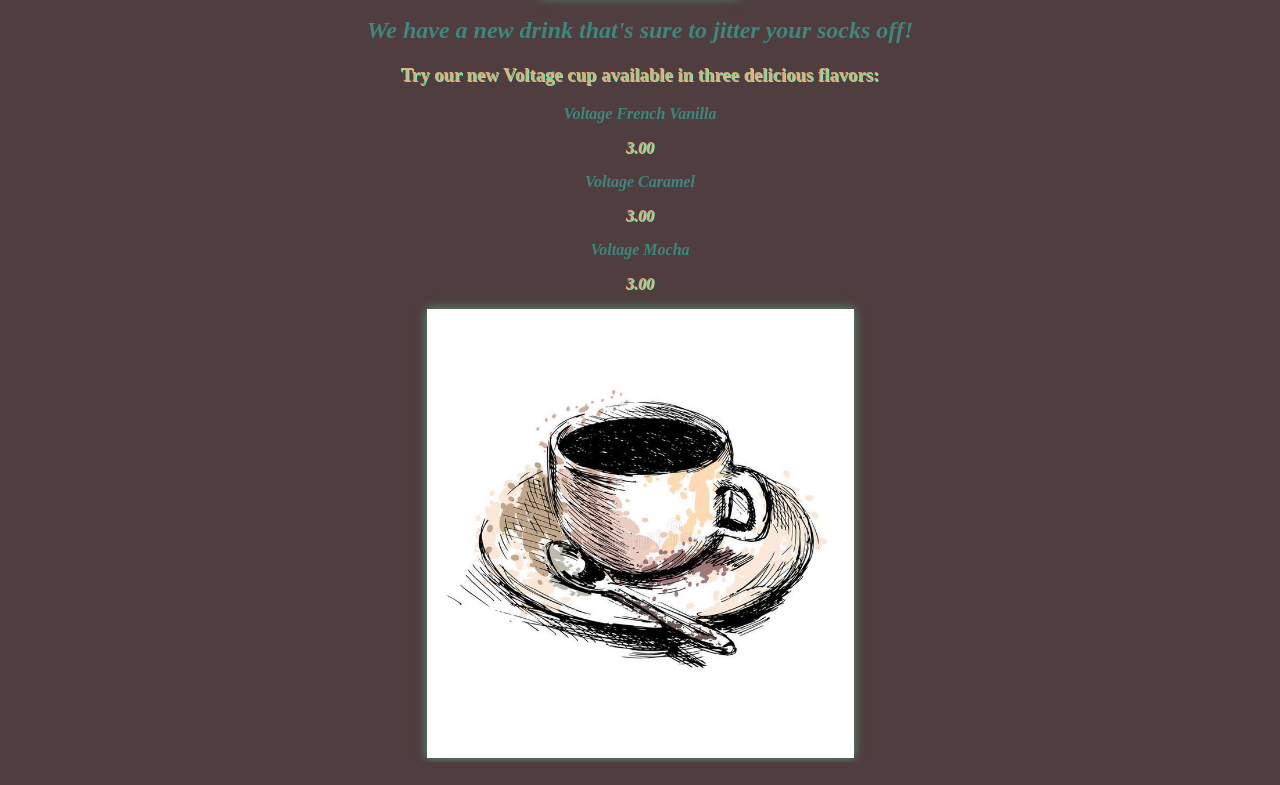
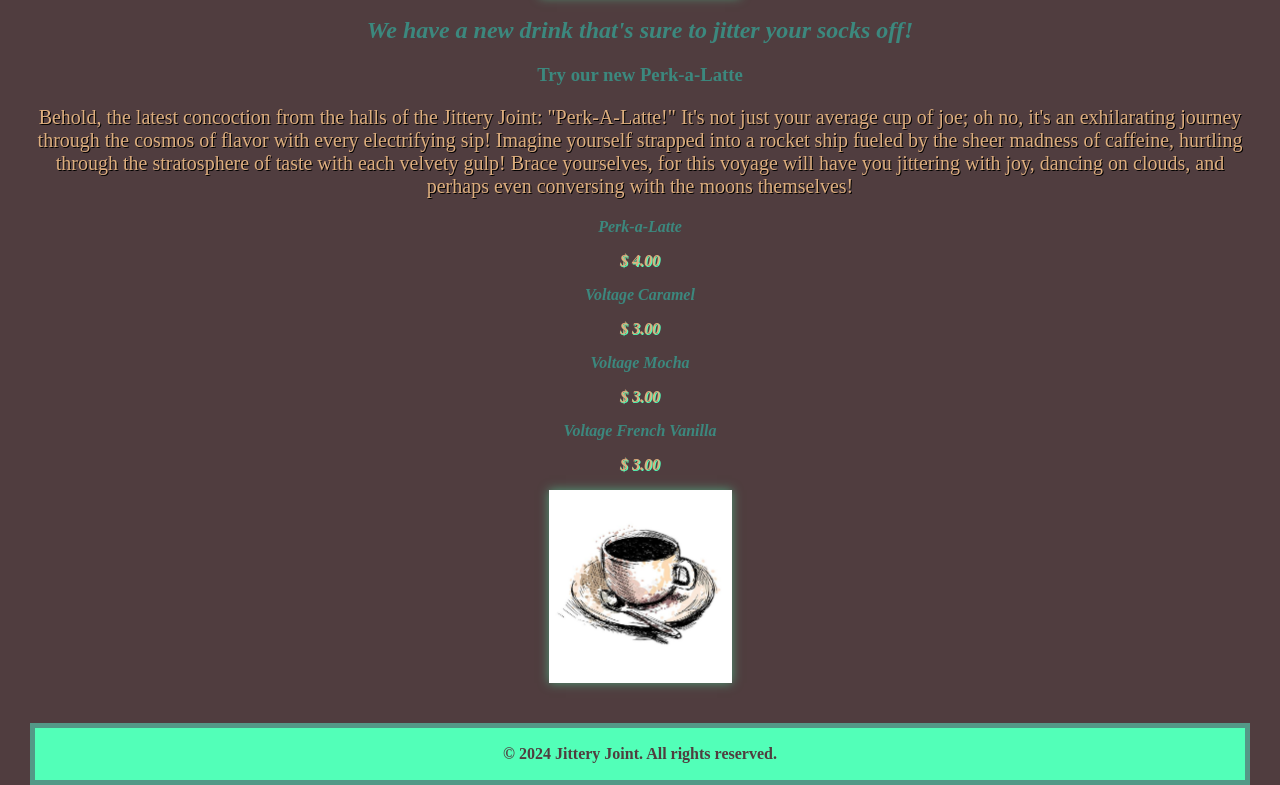
Before and after one commit to SurrenderPRSVR/ResponsiveNavBar, a plain HTML site: page index.html in a window 1280 px wide. Shown: the part 482-1267 px from the top of the page. Before the commit the page ends 1244 px from the top, so only its background shows below. Drawn offline with Linux system fonts and the light colour scheme.

Commit message:
CompleteResNavBar

```diff
--- a/basic.css
+++ b/basic.css
@@ -49,9 +49,9 @@ h1 {
 }
 
 .coffee{
-    color: #DDAE7E;
+    color: #3C887E;
     text-align: center;
-    text-shadow: 1px 1px 0 #52FFB8;
+
 }
 
 .flavors{
@@ -69,6 +69,24 @@ h1 {
 }
 
 .cup img {
-    max-width: 35%;
+    max-width: 15%;
     box-shadow: 0 0 10px rgba(82, 255, 184, 0.5);
 }
+
+.description {
+    font-size: 125%;
+    color: #DDAE7E;
+    text-shadow: 1px 1px 0 black;
+}
+
+.footer {
+    padding: 1px;
+    text-align: center;
+    color: #503D3F;
+    font-weight: bold;
+    border: 5px solid #539987;
+    display: flex;
+    flex: 1 1 0;
+    justify-content: center;
+    background-color: #52FFB8;
+ }
--- a/index.html
+++ b/index.html
@@ -13,29 +13,42 @@
             <ul class="container">
                 <li>Home</li>
                 <li>Menu</li>
-                <li>Search</li>
+                <li>Order</li>
             </ul>
    </nav>
-   <div class="advertisement">
+  <div class="advertisement">
       <img class="fancy" src="/images/coffee-fancy.jpg" alt="fancy coffee cup advertisement image">
     <h2>We have a new drink that's sure to jitter your socks off!</h2>
   </div>
   <div class="coffee">
-    <h3 italic>Try our new Voltage cup available in three delicious flavors:</h3>
+    <h3 italic>Try our new Perk-a-Latte</h3>
+    <div class="description">
+    <p>
+      Behold, the latest concoction from the halls of the Jittery Joint: "Perk-A-Latte!" It's not just your average cup of joe; oh no, it's an exhilarating journey through the cosmos of flavor with every electrifying sip! Imagine yourself strapped into a rocket ship fueled by the sheer madness of caffeine, hurtling through the stratosphere of taste with each velvety gulp! Brace yourselves, for this voyage will have you jittering with joy, dancing on clouds, and perhaps even conversing with the moons themselves!</p>
+    </div>
   </div>
   <div class="flavors">
     <article class="item">
-      <p class="flavor">Voltage French Vanilla</p><div class="price"><p class="price">3.00</p></div>
+      <p class="flavor">Perk-a-Latte</p><div class="price"><p class="price">$ 4.00</p></div>
     </article>
     <article class="item">
-      <p class="flavor">Voltage Caramel</p><div class="price"><p class="price">3.00</p></div>
+      <p class="flavor">Voltage Caramel</p><div class="price"><p class="price">$ 3.00</p></div>
     </article>
     <article class="item">
-      <p class="flavor">Voltage Mocha</p><div class="price"><p class="price">3.00</p></div>
+      <p class="flavor">Voltage Mocha</p><div class="price"><p class="price">$ 3.00</p></div>
+    </article>
+    <article class="item">
+      <p class="flavor">Voltage French Vanilla</p><div class="price"><p class="price">$ 3.00</p></div>
     </article>
   <div class="cup img">
     <img src="/images/coffee.jpg" alt="sketched cup of coffee on a small plate">
   </div>
     </div>
+    <br><br>
+    <footer class="footer">
+        <div class="container">
+          <p>&copy; 2024 Jittery Joint. All rights reserved.</p>
+        </div>
+      </footer>
   </body>
 </html>
```
